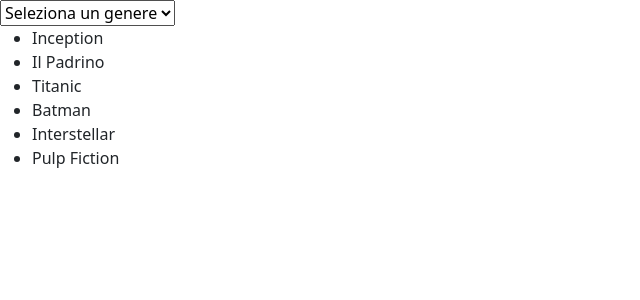
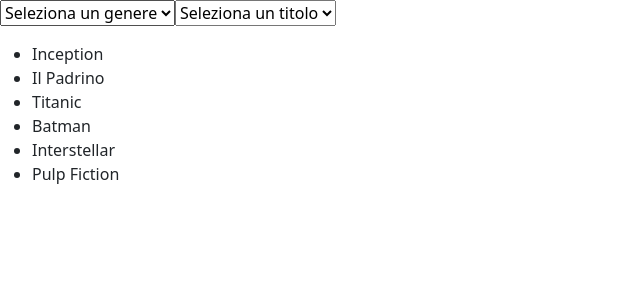
Before and after one commit to SimoneZoroddu/react-movie-filter, a React (Vite) app: page / in a window 1280 px wide. Shown: the top 300 px of the page, without its empty margins (0-640 px from the left). Built offline with nearby package versions, Linux system fonts and the light colour scheme.

Commit message:
first bonus... but i think its possible with another mode

```diff
--- a/src/components/AppMain.jsx
+++ b/src/components/AppMain.jsx
@@ -2,25 +2,35 @@
 
 
 export default function AppMain({ array }) {
-    //console.log(array);
+
 
     const singleArrayGenre = array.map((singleArray) => singleArray.genre)
-    //console.log(singleArrayGenre);
     const settedGenre = [...new Set(singleArrayGenre)]
-    //console.log(settedGenre);
+    const [genre, setGenre] = useState('')
 
 
-    const [genre, setGenre] = useState('')
-    //console.log(genre);
+
     const [filmsFiltered, setfilmsFiltered] = useState([])
 
     useEffect(() => {
+
         const filteredFilms = array.filter(filterFilms => filterFilms.genre.includes(genre))
-        //console.log(filteredFilms);
         setfilmsFiltered(filteredFilms)
 
     }, [genre])
 
+
+    const [title, setTitle] = useState('')
+    const singleArrayTitle = array.map((singleArray) => singleArray.title)
+
+
+    const [filterForTitle, setFilterForTitle] = useState([])
+
+    useEffect(() => {
+
+        const filteredByFilms = array.filter(filterFilms => filterFilms.title === title)
+        setFilterForTitle(filteredByFilms)
+    }, [title])
 
     return (
         <>
@@ -35,6 +45,26 @@
 
                 }
             </select >
+            <select name="Genre" id="genre" value={title} onChange={(e) => setTitle(e.target.value)}>
+                <option value="">Seleziona un titolo</option>
+                {
+                    singleArrayTitle.map((singleTitle, index) => (
+
+                        <option key={index} value={singleTitle} > {singleTitle}</option>
+
+                    ))
+
+                }
+            </select>
+            <ul>
+                {
+                    filterForTitle.map((singleArray, index) => (
+
+                        <li key={index}>{singleArray.genre}</li>
+
+                    ))
+                }
+            </ul>
             <ul>
                 {
                     filmsFiltered.map((singleArray, index) => (
@@ -42,7 +72,6 @@
                         <li key={index}>{singleArray.title}</li>
 
                     ))
-
                 }
             </ul>
         </>
```
